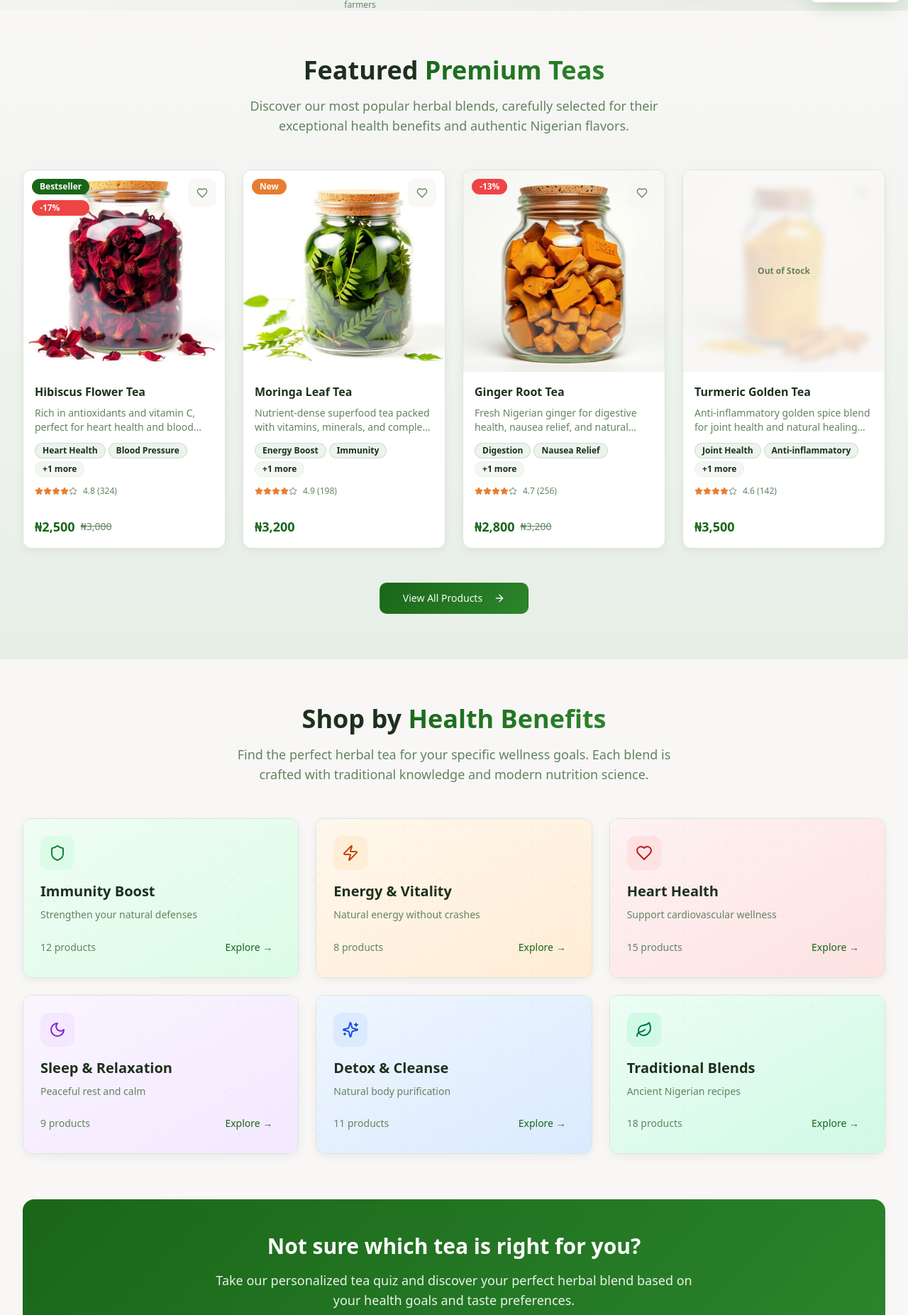
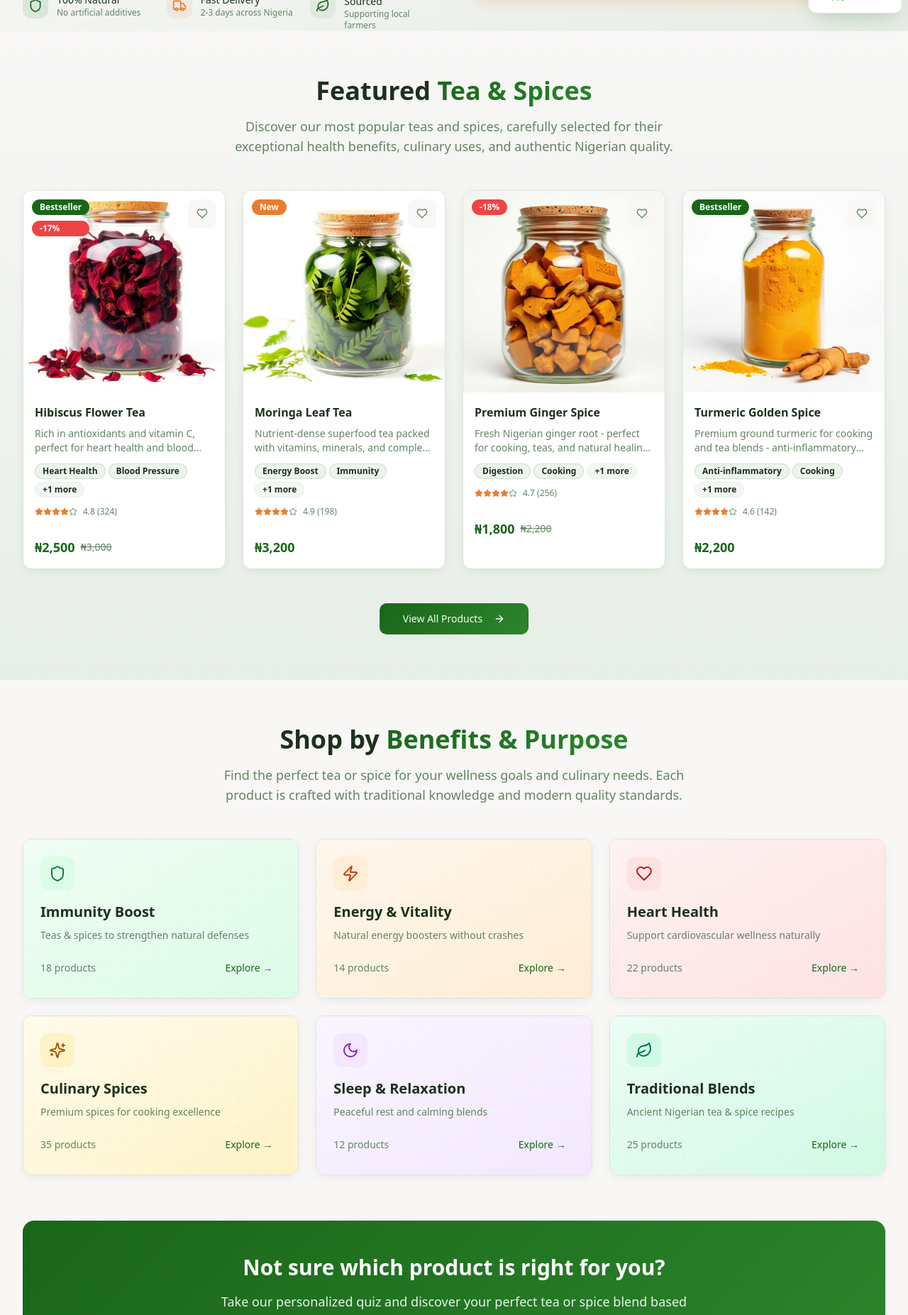
Before and after one commit to mexereum-hub/naira-tea-emporium, a React (Vite) app: page / in a window 1280 px wide. Shown: the part 720-2573 px from the top of the page at 71% size. Built offline with nearby package versions, Linux system fonts and the light colour scheme.

Commit message:
Update content
Reflect tea and spices in the content.

```diff
--- a/src/components/Categories.tsx
+++ b/src/components/Categories.tsx
@@ -7,54 +7,54 @@ const Categories = () => {
     {
       id: "immunity",
       name: "Immunity Boost",
-      description: "Strengthen your natural defenses",
+      description: "Teas & spices to strengthen natural defenses",
       icon: Shield,
-      count: 12,
+      count: 18,
       color: "bg-green-100 text-green-700",
       gradient: "from-green-50 to-green-100"
     },
     {
       id: "energy",
       name: "Energy & Vitality",
-      description: "Natural energy without crashes",
+      description: "Natural energy boosters without crashes",
       icon: Zap,
-      count: 8,
+      count: 14,
       color: "bg-orange-100 text-orange-700",
       gradient: "from-orange-50 to-orange-100"
     },
     {
       id: "heart",
       name: "Heart Health",
-      description: "Support cardiovascular wellness",
+      description: "Support cardiovascular wellness naturally",
       icon: Heart,
-      count: 15,
+      count: 22,
       color: "bg-red-100 text-red-700",
       gradient: "from-red-50 to-red-100"
     },
     {
+      id: "culinary",
+      name: "Culinary Spices",
+      description: "Premium spices for cooking excellence",
+      icon: Sparkles,
+      count: 35,
+      color: "bg-amber-100 text-amber-700",
+      gradient: "from-amber-50 to-amber-100"
+    },
+    {
       id: "sleep",
       name: "Sleep & Relaxation",
-      description: "Peaceful rest and calm",
+      description: "Peaceful rest and calming blends",
       icon: Moon,
-      count: 9,
+      count: 12,
       color: "bg-purple-100 text-purple-700",
       gradient: "from-purple-50 to-purple-100"
     },
     {
-      id: "detox",
-      name: "Detox & Cleanse",
-      description: "Natural body purification",
-      icon: Sparkles,
-      count: 11,
-      color: "bg-blue-100 text-blue-700",
-      gradient: "from-blue-50 to-blue-100"
-    },
-    {
       id: "traditional",
       name: "Traditional Blends",
-      description: "Ancient Nigerian recipes",
+      description: "Ancient Nigerian tea & spice recipes",
       icon: Leaf,
-      count: 18,
+      count: 25,
       color: "bg-emerald-100 text-emerald-700",
       gradient: "from-emerald-50 to-emerald-100"
     }
@@ -66,11 +66,11 @@ const Categories = () => {
         {/* Section Header */}
         <div className="text-center mb-12">
           <h2 className="text-3xl lg:text-4xl font-bold text-foreground mb-4">
-            Shop by <span className="bg-gradient-hero bg-clip-text text-transparent">Health Benefits</span>
+            Shop by <span className="bg-gradient-hero bg-clip-text text-transparent">Benefits & Purpose</span>
           </h2>
           <p className="text-lg text-muted-foreground max-w-2xl mx-auto">
-            Find the perfect herbal tea for your specific wellness goals.
-            Each blend is crafted with traditional knowledge and modern nutrition science.
+            Find the perfect tea or spice for your wellness goals and culinary needs.
+            Each product is crafted with traditional knowledge and modern quality standards.
           </p>
         </div>
 
@@ -132,14 +132,14 @@ const Categories = () => {
         <div className="mt-16 text-center bg-gradient-hero rounded-2xl p-8 lg:p-12">
           <div className="max-w-2xl mx-auto text-white">
             <h3 className="text-2xl lg:text-3xl font-bold mb-4">
-              Not sure which tea is right for you?
+              Not sure which product is right for you?
             </h3>
             <p className="text-lg opacity-90 mb-6">
-              Take our personalized tea quiz and discover your perfect herbal blend
-              based on your health goals and taste preferences.
+              Take our personalized quiz and discover your perfect tea or spice blend
+              based on your health goals, taste preferences, and culinary needs.
             </p>
             <Button variant="secondary" size="lg" className="bg-white text-primary hover:bg-white/90">
-              Take Tea Quiz
+              Take Product Quiz
             </Button>
           </div>
         </div>
--- a/src/components/FeaturedProducts.tsx
+++ b/src/components/FeaturedProducts.tsx
@@ -35,26 +35,27 @@ const FeaturedProducts = () => {
     },
     {
       id: "3",
-      name: "Ginger Root Tea",
-      description: "Fresh Nigerian ginger for digestive health, nausea relief, and natural warming properties.",
-      price: 2800,
-      originalPrice: 3200,
+      name: "Premium Ginger Spice",
+      description: "Fresh Nigerian ginger root - perfect for cooking, teas, and natural healing remedies.",
+      price: 1800,
+      originalPrice: 2200,
       image: gingeerImage,
       rating: 4.7,
       reviews: 256,
-      benefits: ["Digestion", "Nausea Relief", "Anti-inflammatory"],
+      benefits: ["Digestion", "Cooking", "Anti-inflammatory"],
       inStock: true
     },
     {
       id: "4",
-      name: "Turmeric Golden Tea",
-      description: "Anti-inflammatory golden spice blend for joint health and natural healing support.",
-      price: 3500,
+      name: "Turmeric Golden Spice",
+      description: "Premium ground turmeric for cooking and tea blends - anti-inflammatory superfood spice.",
+      price: 2200,
       image: turmericImage,
       rating: 4.6,
       reviews: 142,
-      benefits: ["Joint Health", "Anti-inflammatory", "Healing"],
-      inStock: false
+      benefits: ["Anti-inflammatory", "Cooking", "Healing"],
+      inStock: true,
+      isBestseller: true
     }
   ];
 
@@ -64,11 +65,11 @@ const FeaturedProducts = () => {
         {/* Section Header */}
         <div className="text-center mb-12">
           <h2 className="text-3xl lg:text-4xl font-bold text-foreground mb-4">
-            Featured <span className="bg-gradient-hero bg-clip-text text-transparent">Premium Teas</span>
+            Featured <span className="bg-gradient-hero bg-clip-text text-transparent">Tea & Spices</span>
           </h2>
           <p className="text-lg text-muted-foreground max-w-2xl mx-auto">
-            Discover our most popular herbal blends, carefully selected for their exceptional
-            health benefits and authentic Nigerian flavors.
+            Discover our most popular teas and spices, carefully selected for their exceptional
+            health benefits, culinary uses, and authentic Nigerian quality.
           </p>
         </div>
 
--- a/src/components/Hero.tsx
+++ b/src/components/Hero.tsx
@@ -12,7 +12,7 @@ const Hero = () => {
           <div className="space-y-4">
             <Badge variant="secondary" className="bg-secondary/20 text-secondary font-medium px-4 py-2">
               <Leaf className="w-4 h-4 mr-2" />
-              Premium Nigerian Herbs
+              Premium Nigerian Tea & Spices
             </Badge>
 
             <h1 className="text-4xl lg:text-6xl font-bold leading-tight">
@@ -20,13 +20,13 @@ const Hero = () => {
               <span className="bg-gradient-hero bg-clip-text text-transparent">
                 Ancient Wisdom
               </span>{" "}
-              <span className="text-foreground">of Nigerian Herbal Teas</span>
+              <span className="text-foreground">of Nigerian Tea & Spices</span>
             </h1>
 
             <p className="text-lg text-muted-foreground max-w-lg leading-relaxed">
-              Experience the healing power of traditional Nigerian herbs, carefully
-              blended for modern wellness. From immune support to stress relief,
-              discover your perfect cup of health.
+              Experience the healing power of traditional Nigerian tea and spices, carefully
+              selected and blended for modern wellness. From immune support to culinary excellence,
+              discover your perfect blend of health and flavor.
             </p>
           </div>
 
@@ -45,7 +45,7 @@ const Hero = () => {
           {/* CTA Buttons */}
           <div className="flex flex-col sm:flex-row gap-4">
             <Button variant="hero" size="hero" className="group">
-              Shop Premium Teas
+              Shop Tea & Spices
               <ArrowRight className="ml-2 w-5 h-5 group-hover:translate-x-1 transition-transform" />
             </Button>
             <Button variant="outline" size="hero">
@@ -92,7 +92,7 @@ const Hero = () => {
           <div className="relative rounded-2xl overflow-hidden shadow-warm">
             <img
               src={heroImage}
-              alt="Premium Nigerian herbal tea collection with traditional brewing equipment"
+              alt="Premium Nigerian tea and spices collection with traditional brewing equipment"
               className="w-full h-[600px] object-cover"
             />
             {/* Gradient Overlay */}
--- a/src/pages/About.tsx
+++ b/src/pages/About.tsx
@@ -8,12 +8,12 @@ const About = () => {
     {
       icon: Leaf,
       title: "Natural & Pure",
-      description: "We source only the finest organic herbs from trusted Nigerian farmers, ensuring purity and potency in every blend."
+      description: "We source only the finest organic teas and spices from trusted Nigerian farmers, ensuring purity and potency in every product."
     },
     {
       icon: Heart,
       title: "Health First",
-      description: "Every tea blend is carefully crafted with your wellness in mind, combining traditional wisdom with modern research."
+      description: "Every tea blend and spice selection is carefully crafted with your wellness and culinary needs in mind, combining traditional wisdom with modern quality standards."
     },
     {
       icon: Users,
@@ -54,7 +54,7 @@ const About = () => {
           <div className="text-center mb-16">
             <h1 className="text-4xl font-bold text-foreground mb-6">About Sue&Mon</h1>
             <p className="text-lg text-muted-foreground max-w-3xl mx-auto leading-relaxed">
-              Founded by two passionate women, Sue and Monica, Sue&Mon was born from a shared vision to bring the healing power of Nigerian herbal traditions to modern wellness seekers. We believe that nature provides the best remedies for a healthy, balanced life.
+              Founded by two passionate women, Sue and Monica, Sue&Mon was born from a shared vision to bring the healing power of Nigerian tea and spice traditions to modern wellness seekers and culinary enthusiasts. We believe that nature provides the best ingredients for health, healing, and exceptional cooking.
             </p>
           </div>
 
@@ -64,13 +64,13 @@ const About = () => {
               <h2 className="text-2xl font-bold text-foreground mb-6 text-center">Our Story</h2>
               <div className="space-y-6 text-muted-foreground">
                 <p>
-                  Sue&Mon began in 2019 when childhood friends Sue and Monica reunited over a cup of hibiscus tea. Both had experienced the transformative power of traditional Nigerian herbs in their own health journeys and realized that these ancient remedies deserved a place in modern wellness.
+                  Sue&Mon began in 2019 when childhood friends Sue and Monica reunited over a cup of hibiscus tea and a meal seasoned with fresh Nigerian spices. Both had experienced the transformative power of traditional Nigerian herbs and spices in their health and culinary journeys, realizing these treasures deserved a place in modern wellness and cooking.
                 </p>
                 <p>
-                  What started as weekend experiments in Monica's kitchen quickly grew into a passion project. We spent months traveling across Nigeria, learning from traditional healers, meeting local farmers, and understanding the rich heritage of our medicinal plants.
+                  What started as weekend experiments in Monica's kitchen quickly grew into a passion project. We spent months traveling across Nigeria, learning from traditional healers and local cooks, meeting farmers, and understanding the rich heritage of our medicinal plants and culinary spices.
                 </p>
                 <p>
-                  Today, Sue&Mon is proud to offer premium herbal tea blends that honor our cultural heritage while meeting the highest standards of quality and purity. Every cup tells a story of tradition, wellness, and the beautiful land we call home.
+                  Today, Sue&Mon is proud to offer premium tea blends and authentic spices that honor our cultural heritage while meeting the highest standards of quality and purity. Every product tells a story of tradition, wellness, flavor, and the beautiful land we call home.
                 </p>
               </div>
             </div>
--- a/src/pages/Benefits.tsx
+++ b/src/pages/Benefits.tsx
@@ -39,7 +39,7 @@ const Benefits = () => {
           <div className="text-center mb-12">
             <h1 className="text-3xl font-bold text-foreground mb-4">Health Benefits</h1>
             <p className="text-muted-foreground max-w-2xl mx-auto">
-              Discover the powerful health benefits of our premium herbal tea blends, carefully selected for their therapeutic properties.
+              Discover the powerful health benefits of our premium tea blends and authentic spices, carefully selected for their therapeutic and culinary properties.
             </p>
           </div>
 
--- a/src/pages/Categories.tsx
+++ b/src/pages/Categories.tsx
@@ -9,9 +9,9 @@ const CategoriesPage = () => {
       <main className="py-8">
         <div className="max-w-7xl mx-auto px-4 sm:px-6 lg:px-8">
           <div className="text-center mb-12">
-            <h1 className="text-3xl font-bold text-foreground mb-4">Tea Categories</h1>
+            <h1 className="text-3xl font-bold text-foreground mb-4">Tea & Spice Categories</h1>
             <p className="text-muted-foreground max-w-2xl mx-auto">
-              Explore our carefully curated collection of herbal teas, organized by their unique health benefits and properties.
+              Explore our carefully curated collection of premium teas and authentic spices, organized by their unique health benefits and culinary purposes.
             </p>
           </div>
           <Categories />
```
